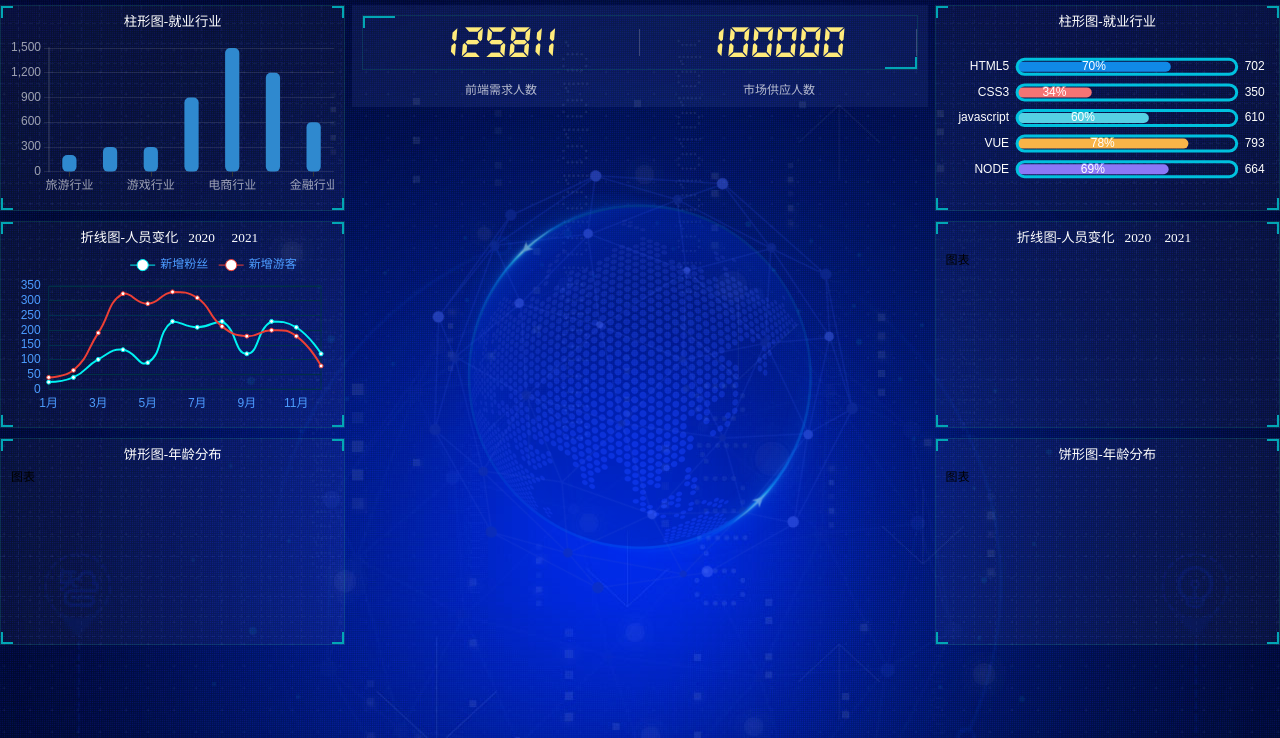
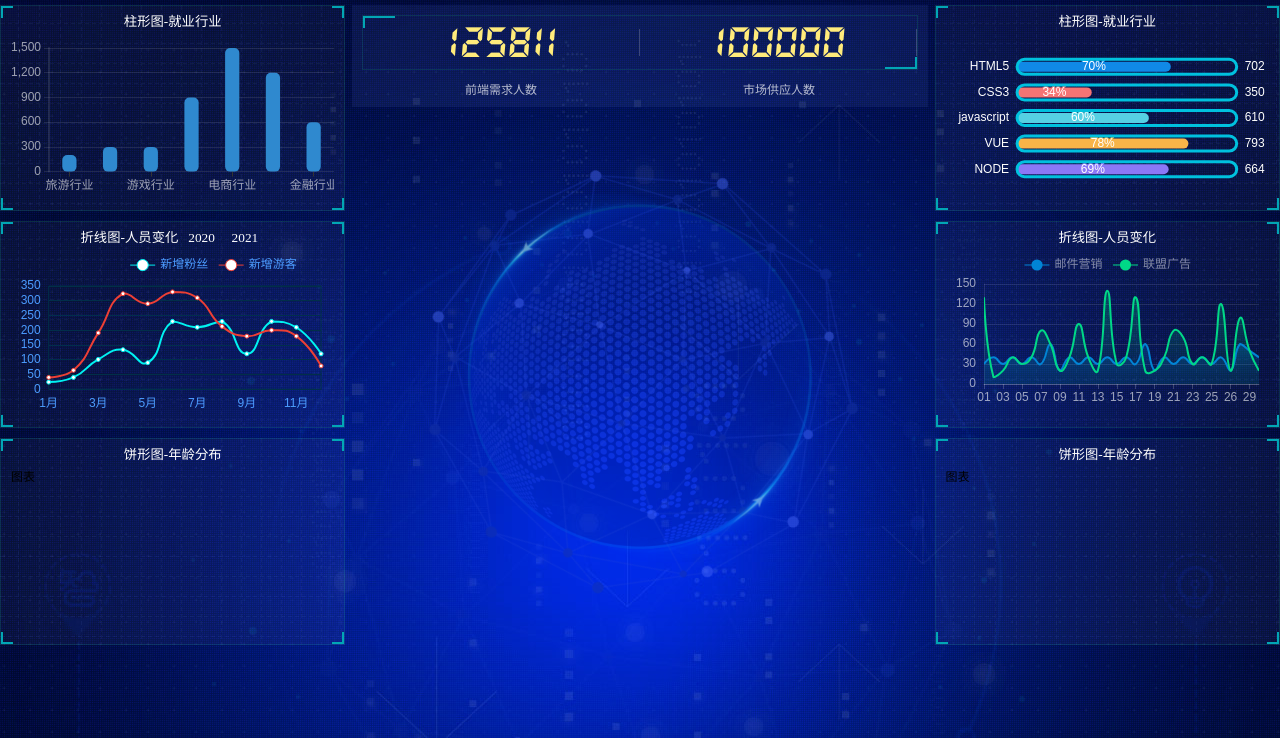
Before and after one commit to jinrd123/echartsDemo, a plain HTML site: page index.html in a window 1280 px wide. Shown: the part 62-800 px from the top of the page. Drawn offline with Linux system fonts and the light colour scheme.

Commit message:
右侧折线图

```diff
--- a/index.html
+++ b/index.html
@@ -100,8 +100,7 @@
         </div>
         <div class="panel line2">
           <h2>
-            折线图-人员变化 <a href="javacript:;">2020</a
-            ><a href="javascript:;">2021</a>
+            折线图-人员变化
           </h2>
           <div class="chart">图表</div>
           <div class="panel-footer"></div>
--- a/js/index.js
+++ b/js/index.js
@@ -245,7 +245,7 @@
   ];
 
   // 1. 实例化对象
-  const  myChart = echarts.init(document.querySelector(".line .chart"));
+  const myChart = echarts.init(document.querySelector(".line .chart"));
   // 2.指定配置
   const option = {
     // 对应series中两个对象，即两条线的颜色
@@ -354,10 +354,220 @@
   const aTags = document.querySelectorAll(".line a");
   aTags.forEach((aTag, index) => {
     aTag.addEventListener("click", () => {
-        option.series.forEach((seriesItem, seriesIndex) => {
-            seriesItem.data = yearData[index].data[seriesIndex];
-        })
-        myChart.setOption(option); // 调用setOption方法重新渲染
-    })
+      option.series.forEach((seriesItem, seriesIndex) => {
+        seriesItem.data = yearData[index].data[seriesIndex];
+      });
+      myChart.setOption(option); // 调用setOption方法重新渲染
+    });
   });
 })();
+
+// 右侧折线图模块
+/**
+ *  新的学习点：
+ *  1. 关于顶层配置项color、series.itemStyle.color、series.lineStyle.color
+ *      如果只存在顶层color，series中其它任何可以设置color的配置都没有指定具体的color，那么series.itemStyle和series.lineStyle等可指定具体color的地方都使用顶层color
+ *      如果存在顶层color，series.itemStyle设置了color，但是series.lineStyle没有设置color，那么series.lineStyle使用series.itemStyle的color
+ *  2. 新学习配置项
+ *      1）: series.areaStyle：线条与x轴之间区域的相关配置
+ *      2）: series.symbol...：拐点相关设置
+ */
+(function () {
+  const myChart = echarts.init(document.querySelector(".line2 .chart"));
+  const option = {
+    tooltip: {
+      trigger: "axis",
+    },
+    color: ["red", 'black'],
+    legend: {
+      top: "0%",
+      data: ["邮件营销", "联盟广告", "视频广告", "直接访问", "搜索引擎"],
+      textStyle: {
+        color: "rgba(255,255,255,.5)",
+        fontSize: "12",
+      },
+    },
+
+    grid: {
+      left: "10",
+      top: "30",
+      right: "10",
+      bottom: "10",
+      containLabel: true,
+    },
+    xAxis: [
+      {
+        type: "category",
+        boundaryGap: false,
+        data: [
+          "01",
+          "02",
+          "03",
+          "04",
+          "05",
+          "06",
+          "07",
+          "08",
+          "09",
+          "10",
+          "11",
+          "12",
+          "13",
+          "14",
+          "15",
+          "16",
+          "17",
+          "18",
+          "19",
+          "20",
+          "21",
+          "22",
+          "23",
+          "24",
+          "25",
+          "26",
+          "26",
+          "28",
+          "29",
+          "30",
+        ],
+        axisLabel: {
+          textStyle: {
+            color: "rgba(255,255,255,.6)",
+            fontSize: 12,
+          },
+        },
+        axisLine: {
+          lineStyle: {
+            color: "rgba(255,255,255,.2)",
+          },
+        },
+      },
+    ],
+    yAxis: [
+      {
+        type: "value",
+        axisTick: { show: false },
+        axisLine: {
+          lineStyle: {
+            color: "rgba(255,255,255,.1)",
+          },
+        },
+        axisLabel: {
+          textStyle: {
+            color: "rgba(255,255,255,.6)",
+            fontSize: 12,
+          },
+        },
+        splitLine: {
+          lineStyle: {
+            color: "rgba(255,255,255,.1)",
+          },
+        },
+      },
+    ],
+    series: [
+      {
+        name: "邮件营销",
+        type: "line",
+        smooth: true,
+        // 单独修改当前线条的样式
+        lineStyle: {
+          color: "#0184d5",
+          width: "2",
+        },
+        // 填充颜色设置
+        areaStyle: {
+          color: new echarts.graphic.LinearGradient(
+            0,
+            0,
+            0,
+            1,
+            [
+              {
+                offset: 0,
+                color: "rgba(1, 132, 213, 0.4)", // 渐变色的起始颜色
+              },
+              {
+                offset: 0.8,
+                color: "rgba(1, 132, 213, 0.1)", // 渐变线的结束颜色
+              },
+            ],
+            false
+          ),
+          shadowColor: "rgba(0, 0, 0, 0.1)",
+        },
+
+        /**
+         * 拐点相关配置
+         */
+        // 设置拐点
+        symbol: "circle",
+        // 拐点大小
+        symbolSize: 8,
+        // 默认不显示拐点，鼠标经过时显示
+        showSymbol: false,
+        // 设置拐点颜色以及边框
+        itemStyle: {
+          color: "#0184d5",
+          borderColor: "rgba(221, 220, 107, .1)",
+          borderWidth: 12,
+        },
+        data: [
+          30, 40, 30, 40, 30, 40, 30, 60, 20, 40, 30, 40, 30, 40, 30, 40, 30,
+          60, 20, 40, 30, 40, 30, 40, 30, 40, 20, 60, 50, 40,
+        ],
+      },
+      {
+        name: "联盟广告",
+        type: "line",
+        smooth: true,
+        lineStyle: {
+          normal: {
+            color: "#00d887",
+            width: 2,
+          },
+        },
+        areaStyle: {
+          normal: {
+            color: new echarts.graphic.LinearGradient(
+              0,
+              0,
+              0,
+              1,
+              [
+                {
+                  offset: 0,
+                  color: "rgba(0, 216, 135, 0.4)",
+                },
+                {
+                  offset: 0.8,
+                  color: "rgba(0, 216, 135, 0.1)",
+                },
+              ],
+              false
+            ),
+            shadowColor: "rgba(0, 0, 0, 0.1)",
+          },
+        },
+        symbol: "circle",
+        symbolSize: 5,
+        itemStyle: {
+          color: "#00d887",
+          borderColor: "rgba(221, 220, 107, .1)",
+          borderWidth: 12,
+        },
+        // 开始不显示拐点， 鼠标经过显示
+        showSymbol: false,
+        data: [
+          130, 10, 20, 40, 30, 40, 80, 60, 20, 40, 90, 40, 20, 140, 30, 40, 130,
+          20, 20, 40, 80, 70, 30, 40, 30, 120, 20, 99, 50, 20,
+        ],
+      },
+    ],
+  };
+  myChart.setOption(option);
+  window.addEventListener("resize", function () {
+    myChart.resize();
+  });
+})();
```
